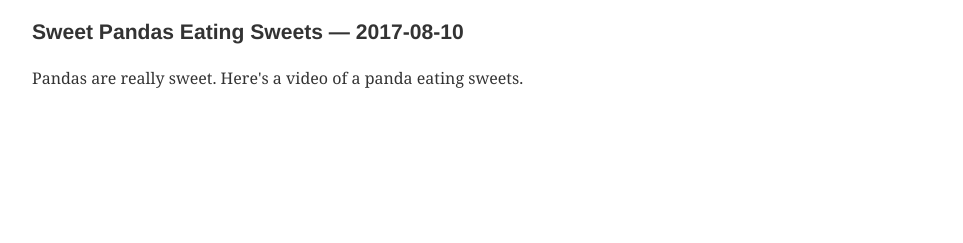
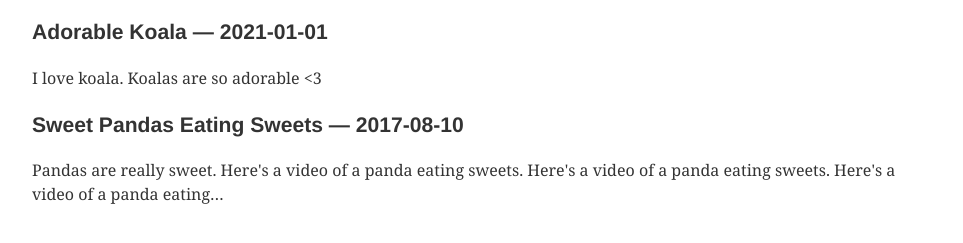
Before and after one commit to ulayab/ulayab.github.io, a Gatsby site: page / in a window 1280 px wide. Shown: the part 79-322 px from the top of the page, without its empty margins (158-1121 px from the left). Built offline with nearby package versions, Linux system fonts and the light colour scheme; Gatsby itself is replaced by a stand-in of ours; some packages are replaced by stand-ins of ours.

Commit message:
chore: define md folder structure

```diff
--- a/gatsby-config.js
+++ b/gatsby-config.js
@@ -18,7 +18,7 @@ module.exports = {
       resolve: `gatsby-source-filesystem`,
       options: {
         name: `src`,
-        path: `${__dirname}/src/`,
+        path: `${__dirname}/src/_posts`,
       },
     },
   ],
--- /dev/null
+++ b/src/_posts/koala-sleep-a-lot.md
@@ -0,0 +1,8 @@
+---
+title: "Adorable Koala"
+date: "2021-01-01"
+---
+
+
+I love koala.
+Koalas are so adorable <3
--- a/src/pages/sweet-pandas-eating-sweets.md
+++ b/src/_posts/sweet-pandas-eating-sweets.md
@@ -7,4 +7,10 @@ Pandas are really sweet.
 
 Here's a video of a panda eating sweets.
 
+Here's a video of a panda eating sweets.
+Here's a video of a panda eating sweets.
+Here's a video of a panda eating sweets.
+Here's a video of a panda eating sweets.
+
+
 <iframe width="560" height="315" src="https://www.youtube.com/embed/4n0xNbfJLR8" frameborder="0" allowfullscreen></iframe>
```
Also changed, not shown: src/_drafts/a-draft.md (added, +6 -0 lines).
